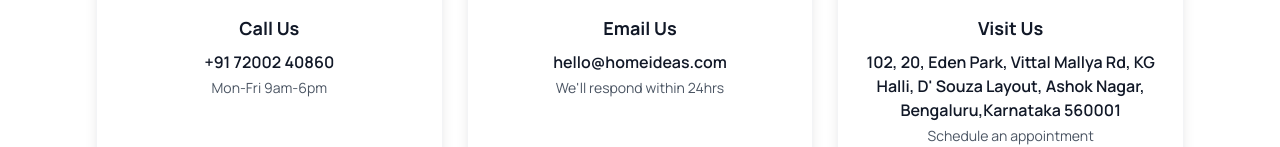
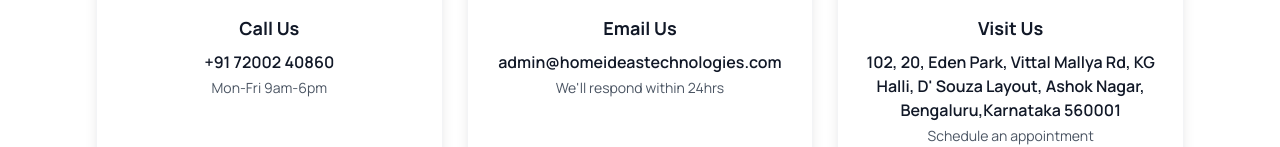
Before and after one commit to Sanjayuiux/homeideas, a Next.js app: page /contact-us in a window 1280 px wide. Shown: the part 408-555 px from the top of the page. Built offline with nearby package versions, Linux system fonts and the light colour scheme.

Commit message:
update email address in all references

```diff
--- a/src/app/contact-us/page.tsx
+++ b/src/app/contact-us/page.tsx
@@ -83,9 +83,9 @@ export default function ContactPage() {
               {
                 icon: Mail,
                 title: "Email Us",
-                info: "hello@homeideas.com",
+                info: "admin@homeideastechnologies.com",
                 subtitle: "We'll respond within 24hrs",
-                href:"mailto:hello@homeideas.com"
+                href:"mailto:admin@homeideastechnologies.com"
               },
               {
                 icon: MapPin,
--- a/src/app/privacy-policy/page.tsx
+++ b/src/app/privacy-policy/page.tsx
@@ -220,8 +220,8 @@ export default function PrivacyPolicyPage() {
                   <p className="text-gray-600">For privacy-related inquiries</p>
                 </div>
               </div>
-              <a href="mailto:privacy@homeideastech.com" className="text-orange-500 font-semibold hover:text-orange-600 transition-colors">
-                privacy@homeideastech.com
+              <a href="mailto:admin@homeideastechnologies.com" className="text-orange-500 font-semibold hover:text-orange-600 transition-colors">
+                admin@homeideastechnologies.com
               </a>
             </div>
 
--- a/src/app/term-of-services/page.tsx
+++ b/src/app/term-of-services/page.tsx
@@ -262,8 +262,8 @@ export default function TermsConditionsPage() {
                   <p className="text-gray-600">For terms-related inquiries</p>
                 </div>
               </div>
-              <a href="mailto:support@homeideastech.com" className="text-orange-500 font-semibold hover:text-orange-600 transition-colors">
-                support@homeideastech.com
+              <a href="mailto:admin@homeideastechnologies.com" className="text-orange-500 font-semibold hover:text-orange-600 transition-colors">
+                admin@homeideastechnologies.com
               </a>
             </div>
 
```
